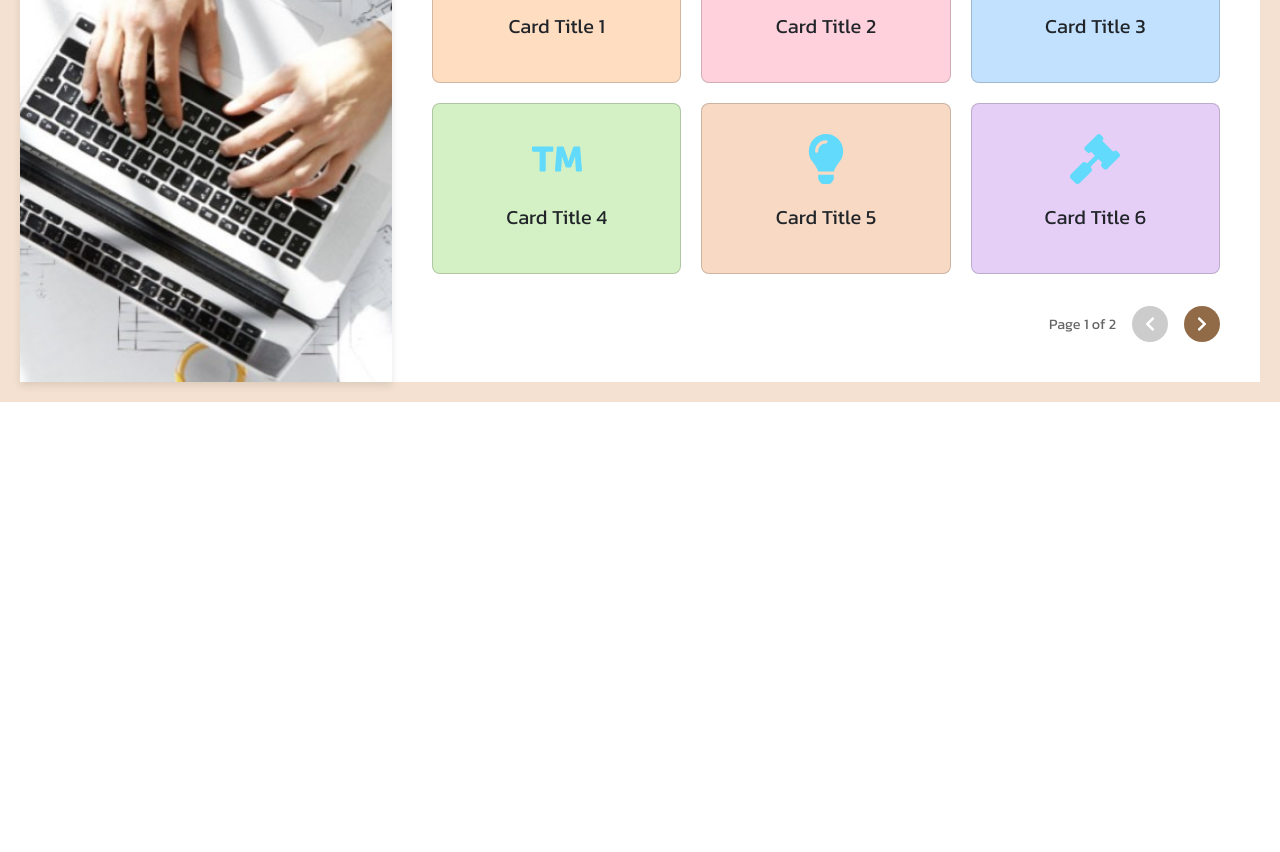
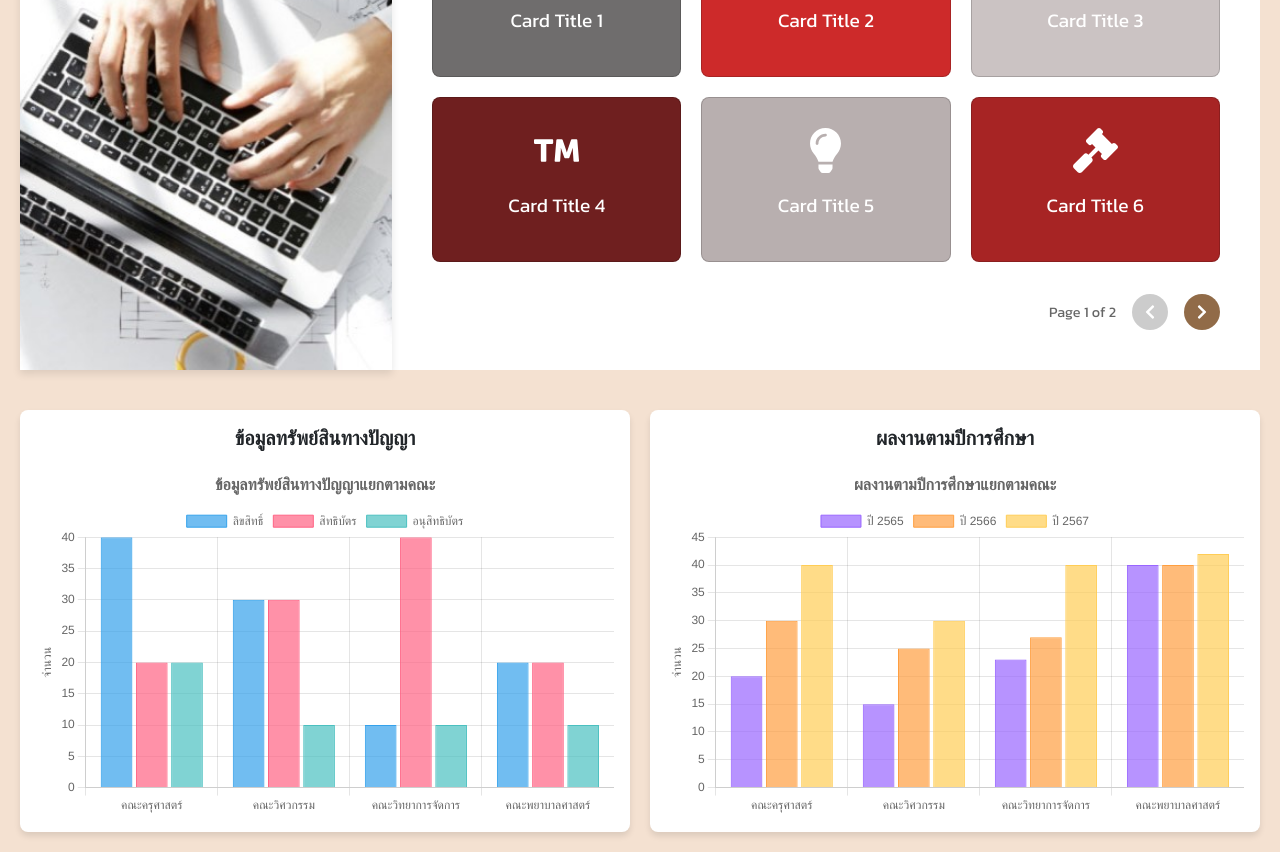
Before and after one commit to IntellectualProp/kpru-project, a Next.js app: page / in a window 1280 px wide. Shown: the part 320-1172 px from the top of the page. Before the commit the page ends 800 px from the top, so only its background shows below. Built offline with nearby package versions, Linux system fonts and the light colour scheme.

Commit message:
[UPDATE] Chart

```diff
--- a/src/app/components/Chart.jsx
+++ b/src/app/components/Chart.jsx
@@ -1,4 +1,3 @@
-// components/BarCharts.jsx
 'use client';
 
 import React from 'react';
@@ -12,6 +11,7 @@ import {
   Tooltip,
   Legend,
 } from 'chart.js';
+import styles from './Chart.module.css'
 
 // Register Chart.js components
 ChartJS.register(
@@ -24,36 +24,64 @@ ChartJS.register(
 );
 
 export default function BarCharts() {
-  // Data for the first bar chart
-  const salesData = {
-    labels: ['Jan', 'Feb', 'Mar', 'Apr', 'May', 'Jun'],
+  // ข้อมูลสำหรับกราฟแรก - ข้อมูลทรัพย์สินทางปัญญาแยกตามคณะ
+  const intellectualPropertyData = {
+    labels: ['คณะครุศาสตร์', 'คณะวิศวกรรม', 'คณะวิทยาการจัดการ', 'คณะพยาบาลศาสตร์'],
     datasets: [
       {
-        label: 'Monthly Sales',
-        data: [12, 19, 3, 5, 2, 3],
-        backgroundColor: 'rgba(53, 162, 235, 0.5)',
+        label: 'ลิขสิทธิ์',
+        data: [40, 30, 10, 20],
+        backgroundColor: 'rgba(53, 162, 235, 0.7)',
         borderColor: 'rgba(53, 162, 235, 1)',
+        borderWidth: 1,
+      },
+      {
+        label: 'สิทธิบัตร',
+        data: [20, 30, 40, 20],
+        backgroundColor: 'rgba(255, 99, 132, 0.7)',
+        borderColor: 'rgba(255, 99, 132, 1)',
+        borderWidth: 1,
+      },
+      {
+        label: 'อนุสิทธิบัตร',
+        data: [20, 10, 10, 10],
+        backgroundColor: 'rgba(75, 192, 192, 0.7)',
+        borderColor: 'rgba(75, 192, 192, 1)',
         borderWidth: 1,
       },
     ],
   };
 
-  // Data for the second bar chart
-  const expensesData = {
-    labels: ['Jan', 'Feb', 'Mar', 'Apr', 'May', 'Jun'],
+  // ข้อมูลสำหรับกราฟที่สอง - ข้อมูลผลงานตามปีแยกตามคณะ
+  const yearlyPerformanceData = {
+    labels: ['คณะครุศาสตร์', 'คณะวิศวกรรม', 'คณะวิทยาการจัดการ', 'คณะพยาบาลศาสตร์'],
     datasets: [
       {
-        label: 'Monthly Expenses',
-        data: [8, 12, 6, 9, 4, 7],
-        backgroundColor: 'rgba(255, 99, 132, 0.5)',
-        borderColor: 'rgba(255, 99, 132, 1)',
+        label: 'ปี 2565',
+        data: [20, 15, 23, 40],
+        backgroundColor: 'rgba(153, 102, 255, 0.7)',
+        borderColor: 'rgba(153, 102, 255, 1)',
+        borderWidth: 1,
+      },
+      {
+        label: 'ปี 2566',
+        data: [30, 25, 27, 40],
+        backgroundColor: 'rgba(255, 159, 64, 0.7)',
+        borderColor: 'rgba(255, 159, 64, 1)',
+        borderWidth: 1,
+      },
+      {
+        label: 'ปี 2567',
+        data: [40, 30, 40, 42],
+        backgroundColor: 'rgba(255, 205, 86, 0.7)',
+        borderColor: 'rgba(255, 205, 86, 1)',
         borderWidth: 1,
       },
     ],
   };
 
-  // Options for both charts
-  const options = {
+  // ตัวเลือกสำหรับกราฟแรก
+  const intellectualPropertyOptions = {
     responsive: true,
     maintainAspectRatio: false,
     plugins: {
@@ -62,78 +90,78 @@ export default function BarCharts() {
       },
       title: {
         display: true,
-        text: 'Monthly Performance',
+        text: 'ข้อมูลทรัพย์สินทางปัญญาแยกตามคณะ',
+        font: {
+          size: 16,
+        },
+      },
+    },
+    scales: {
+      x: {
+        ticks: {
+          font: {
+            size: 12,
+          },
+        },
+      },
+      y: {
+        beginAtZero: true,
+        title: {
+          display: true,
+          text: 'จำนวน',
+        },
+      },
+    },
+  };
+
+  // ตัวเลือกสำหรับกราฟที่สอง
+  const yearlyPerformanceOptions = {
+    responsive: true,
+    maintainAspectRatio: false,
+    plugins: {
+      legend: {
+        position: 'top',
+      },
+      title: {
+        display: true,
+        text: 'ผลงานตามปีการศึกษาแยกตามคณะ',
+        font: {
+          size: 16,
+        },
+      },
+    },
+    scales: {
+      x: {
+        ticks: {
+          font: {
+            size: 12,
+          },
+        },
+      },
+      y: {
+        beginAtZero: true,
+        title: {
+          display: true,
+          text: 'จำนวน',
+        },
       },
     },
   };
 
   return (
-    <div className="charts-container">
-      <div className="chart-wrapper left-chart">
-        <h2 className="chart-title">Sales Overview</h2>
-        <div className="chart-inner">
-          <Bar options={options} data={salesData} />
+    <div className={styles.container}>
+      <div className={`${styles.chartWrapper} ${styles.leftChart}`}>
+        <h2 className={styles.chartTitle}>ข้อมูลทรัพย์สินทางปัญญา</h2>
+        <div className={styles.chartInner}>
+          <Bar options={intellectualPropertyOptions} data={intellectualPropertyData} />
         </div>
       </div>
-      <div className="chart-wrapper right-chart">
-        <h2 className="chart-title">Expenses Overview</h2>
-        <div className="chart-inner">
-          <Bar options={options} data={expensesData} />
+      <div className={`${styles.chartWrapper} ${styles.rightChart}`}>
+        <h2 className={styles.chartTitle}>ผลงานตามปีการศึกษา</h2>
+        <div className={styles.chartInner}>
+          <Bar options={yearlyPerformanceOptions} data={yearlyPerformanceData} />
         </div>
       </div>
-
-      <style jsx>{`
-        .charts-container {
-          display: flex;
-          flex-direction: column;
-          width: 100%;
-          gap: 20px;
-        }
-
-        .chart-wrapper {
-          background-color: white;
-          border-radius: 8px;
-          box-shadow: 0 4px 6px rgba(0, 0, 0, 0.1);
-          padding: 16px;
-          width: 100%;
-        }
-
-        .chart-title {
-          font-size: 1.25rem;
-          font-weight: bold;
-          margin-bottom: 1rem;
-        }
-
-        .chart-inner {
-          height: 300px;
-          position: relative;
-        }
-
-        /* Media query for responsive layout */
-        @media (min-width: 768px) {
-          .charts-container {
-            flex-direction: row;
-            align-items: flex-start;
-          }
-
-          .left-chart {
-            width: 50%;
-            order: 1; /* Ensures left chart is on the left */
-          }
-
-          .right-chart {
-            width: 50%;
-            order: 2; /* Ensures right chart is on the right */
-          }
-        }
-
-        /* Additional responsiveness for smaller screens */
-        @media (max-width: 480px) {
-          .chart-inner {
-            height: 250px;
-          }
-        }
-      `}</style>
     </div>
   );
 }
--- /dev/null
+++ b/src/app/components/Chart.module.css
@@ -0,0 +1,58 @@
+.container {
+    display: flex;
+    flex-direction: column;
+    width: 100%;
+    max-width: 1400px;
+    padding: 20px;
+    margin: 0 auto;
+    gap: 20px;
+    font-family: 'Sarabun', sans-serif;
+}
+
+
+.chartWrapper {
+    background-color: white;
+    border-radius: 8px;
+    box-shadow: 0 4px 6px rgba(0, 0, 0, 0.1);
+    padding: 16px;
+    width: 100%;
+}
+
+.chartTitle {
+    font-size: 1.25rem;
+    font-weight: bold;
+    margin-bottom: 1rem;
+    text-align: center;
+}
+
+.chartInner {
+    height: 350px;
+    position: relative;
+}
+
+/* Media query for responsive layout */
+@media (min-width: 768px) {
+    .container {
+        flex-direction: row;
+        align-items: flex-start;
+    }
+
+    .leftChart {
+        width: 50%;
+        order: 1;
+        /* Ensures left chart is on the left */
+    }
+
+    .rightChart {
+        width: 50%;
+        order: 2;
+        /* Ensures right chart is on the right */
+    }
+}
+
+/* Additional responsiveness for smaller screens */
+@media (max-width: 480px) {
+    .chartInner {
+        height: 280px;
+    }
+}
--- a/src/app/components/MainMenu.jsx
+++ b/src/app/components/MainMenu.jsx
@@ -21,18 +21,18 @@ import styles from './MainMenu.module.css'
 function MainMenu() {
     // Data for cards with icons
     const cardItems = [
-        { id: 1, title: "Card Title 1", icon: FaReact, backgroundColor: "#FFDDC1"},
-        { id: 2, title: "Card Title 2", icon: FaBook, backgroundColor: "#FFD1DC"},
-        { id: 3, title: "Card Title 3", icon: FaCopyright, backgroundColor: "#C1E1FF"},
-        { id: 4, title: "Card Title 4", icon: FaTrademark, backgroundColor: "#D4F1C5"},
-        { id: 5, title: "Card Title 5", icon: FaLightbulb, backgroundColor: "#F7D9C4"},
-        { id: 6, title: "Card Title 6", icon: FaGavel, backgroundColor: "#E5CFF7"},
-        { id: 7, title: "Card Title 7", icon: FaUniversity, backgroundColor: "#FFF4B3"},
-        { id: 8, title: "Card Title 8", icon: FaGlobe, backgroundColor: "#C2F0FC"},
-        { id: 9, title: "Card Title 9", icon: FaShieldAlt, backgroundColor: "#FFE3E3"},
-        { id: 10, title: "Card Title 10", icon: FaHandshake, backgroundColor: "#D7F9DE"},
-        { id: 11, title: "Card Title 11", icon: FaFileContract, backgroundColor: "#FFEBB7"},
-        { id: 12, title: "Card Title 12", icon: FaBalanceScale, backgroundColor: "#E0BBE4"}
+        { id: 1, title: "Card Title 1", icon: FaReact, backgroundColor: "#6f6d6d"},
+        { id: 2, title: "Card Title 2", icon: FaBook, backgroundColor: "#cd2a2a"},
+        { id: 3, title: "Card Title 3", icon: FaCopyright, backgroundColor: "#cbc3c3"},
+        { id: 4, title: "Card Title 4", icon: FaTrademark, backgroundColor: "#6f1f1f"},
+        { id: 5, title: "Card Title 5", icon: FaLightbulb, backgroundColor: "#b8afaf"},
+        { id: 6, title: "Card Title 6", icon: FaGavel, backgroundColor: "#a72424"},
+        { id: 7, title: "Card Title 7", icon: FaUniversity, backgroundColor: "#6f6d6d"},
+        { id: 8, title: "Card Title 8", icon: FaGlobe, backgroundColor: "#cd2a2a"},
+        { id: 9, title: "Card Title 9", icon: FaShieldAlt, backgroundColor: "#cbc3c3"},
+        { id: 10, title: "Card Title 10", icon: FaHandshake, backgroundColor: "#6f1f1f"},
+        { id: 11, title: "Card Title 11", icon: FaFileContract, backgroundColor: "#b8afaf"},
+        { id: 12, title: "Card Title 12", icon: FaBalanceScale, backgroundColor: "#a72424"}
     ];
 
 
@@ -87,9 +87,9 @@ function MainMenu() {
                                 return (
                                     <div key={item.id} className={styles.cardWrapper}>
                                         <Card className={styles.card} style={{ backgroundColor: item.backgroundColor }}>
-                                            <IconComponent size={50} color="#61dafb" className={styles.cardIcon} />
+                                            <IconComponent color="white" className={styles.cardIcon} />
                                             <Card.Body>
-                                                <Card.Title>{item.title}</Card.Title>
+                                                <Card.Title className={styles.cardTitle}>{item.title}</Card.Title>
                                             </Card.Body>
                                         </Card>
                                     </div>
@@ -103,9 +103,9 @@ function MainMenu() {
                                 return (
                                     <div key={item.id} className={styles.cardWrapper}>
                                         <Card className={styles.card} style={{ backgroundColor: item.backgroundColor }}>
-                                            <IconComponent size={50} color="#61dafb" className={styles.cardIcon} />
+                                            <IconComponent color="white" className={styles.cardIcon} />
                                             <Card.Body>
-                                                <Card.Title>{item.title}</Card.Title>
+                                                <Card.Title className={styles.cardTitle}>{item.title}</Card.Title>
                                             </Card.Body>
                                         </Card>
                                     </div>
--- a/src/app/components/MainMenu.module.css
+++ b/src/app/components/MainMenu.module.css
@@ -28,7 +28,7 @@
 
   .imageContainer {
     position: relative;
-    width: 10   0%;
+    width: 10 0%;
     height: 100%;
     /* border-radius: 8px; */
     overflow: hidden;
@@ -37,7 +37,7 @@
 
   .title {
     font-size: 2rem;
-    color: #333;
+    color: black;
   }
 
   /* Two rows layout */
@@ -74,6 +74,13 @@
 
   .cardIcon {
     margin: 10px auto 5px auto;
+    width: 45px;
+    height: 45px;
+  }
+
+  .cardTitle{
+    font-size: 1.2rem;
+    color: white;
   }
 
   /* Add these styles to your existing MainMenu.module.css file */
@@ -132,22 +139,33 @@
     }
 
     .title {
-      font-size: 1.75rem;
+      font-size: 26px;
     }
 
     .card {
       padding: 15px;
+    }
+
+    .cardIcon {
+      width: 40px;
+      height: 40px;
     }
   }
 
   /* Small tablets: Maintain left image but adjust sizes */
   @media (max-width: 768px) {
     .horizontalLayout {
-      min-height: 350px;
+      flex-direction: column;
+      min-height: auto;
+    }
+
+    .imageSection {
+      flex: 0 0 125px; /* Fixed height on mobile */
+      width: 100%;
     }
 
     .title {
-      font-size: 1.5rem;
+      font-size: 22px;
       margin-bottom: 20px;
     }
 
@@ -162,6 +180,15 @@
     .card {
       padding: 10px;
     }
+
+    .cardIcon {
+      width: 30px;
+      height: 30px;
+    }
+
+    .cardTitle{
+      font-size: 14px;
+    }
   }
 
   /* Mobile landscape: Switch to vertical layout */
@@ -174,16 +201,19 @@
     .imageSection {
       flex: 0 0 175px; /* Fixed height on mobile */
       width: 100%;
-      margin-bottom: 20px;
     }
 
     .title {
-      text-align: center;
+      font-size: 18px;
     }
 
     /* Keep 2x3 grid structure */
     .cardWrapper {
       min-height: 120px;
+    }
+
+    .cardTitle{
+      font-size: 12px;
     }
   }
 
--- a/src/app/page.jsx
+++ b/src/app/page.jsx
@@ -3,11 +3,14 @@
 import Image from "next/image";
 import Link from "next/link";
 import MainMenu from "@components/MainMenu";
+import Chart from "@components/Chart";
+
 export default function Home() {
   return (
     <div style={{backgroundColor: '#f4e1d1'}}>
       {/* <h1 style={{textAlign: 'center'}}>หน้าหลัก</h1> */}
       <MainMenu/>
+      <Chart/>
     </div>
   );
 }
```
